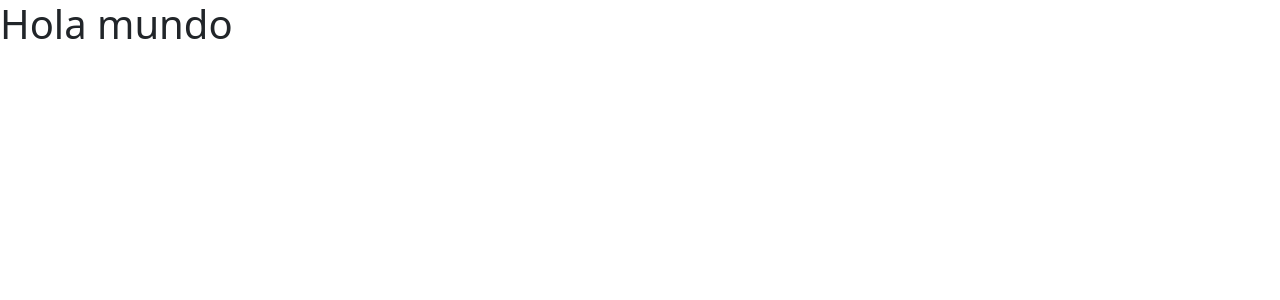
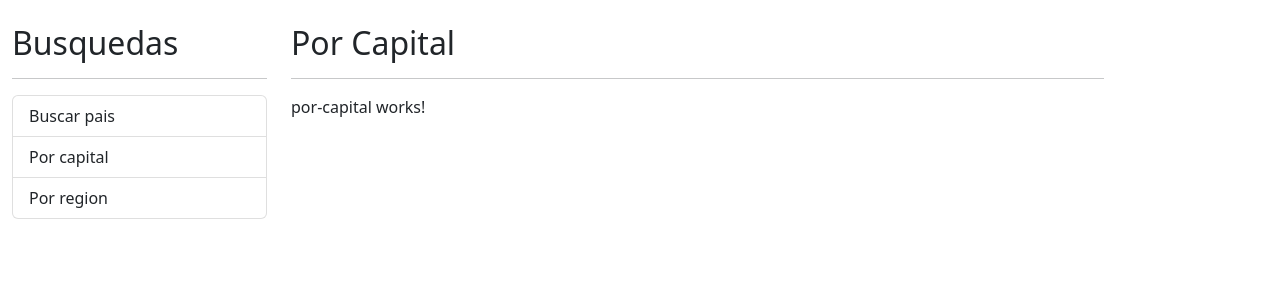
Before and after one commit to 21006263/PaisesApp, an Angular app: page / in a window 1280 px wide. Shown: the top 300 px of the page. Built offline with nearby package versions, Linux system fonts and the light colour scheme.

Commit message:
Estructura de html

```diff
--- a/src/app/app.component.html
+++ b/src/app/app.component.html
@@ -4,4 +4,24 @@
 <app-sidebar></app-sidebar>
 <app-por-region></app-por-region>
 <app-ver-pais></app-ver-pais> -->
-<h1>Hola mundo</h1>
+<div class="row container mt-4">
+
+<div class="col-3">
+    <h2>Busquedas</h2>
+    <hr>
+
+<ul class="list-group">
+    <li class="list-group-item">Buscar pais</li>
+    <li class="list-group-item">Por capital</li>
+    <li class="list-group-item">Por region</li>
+</ul>
+
+</div>
+<div class="col">
+    <h2>Por Capital</h2>
+    <hr>
+    <app-por-capital></app-por-capital>
+</div>
+
+
+</div>
```
